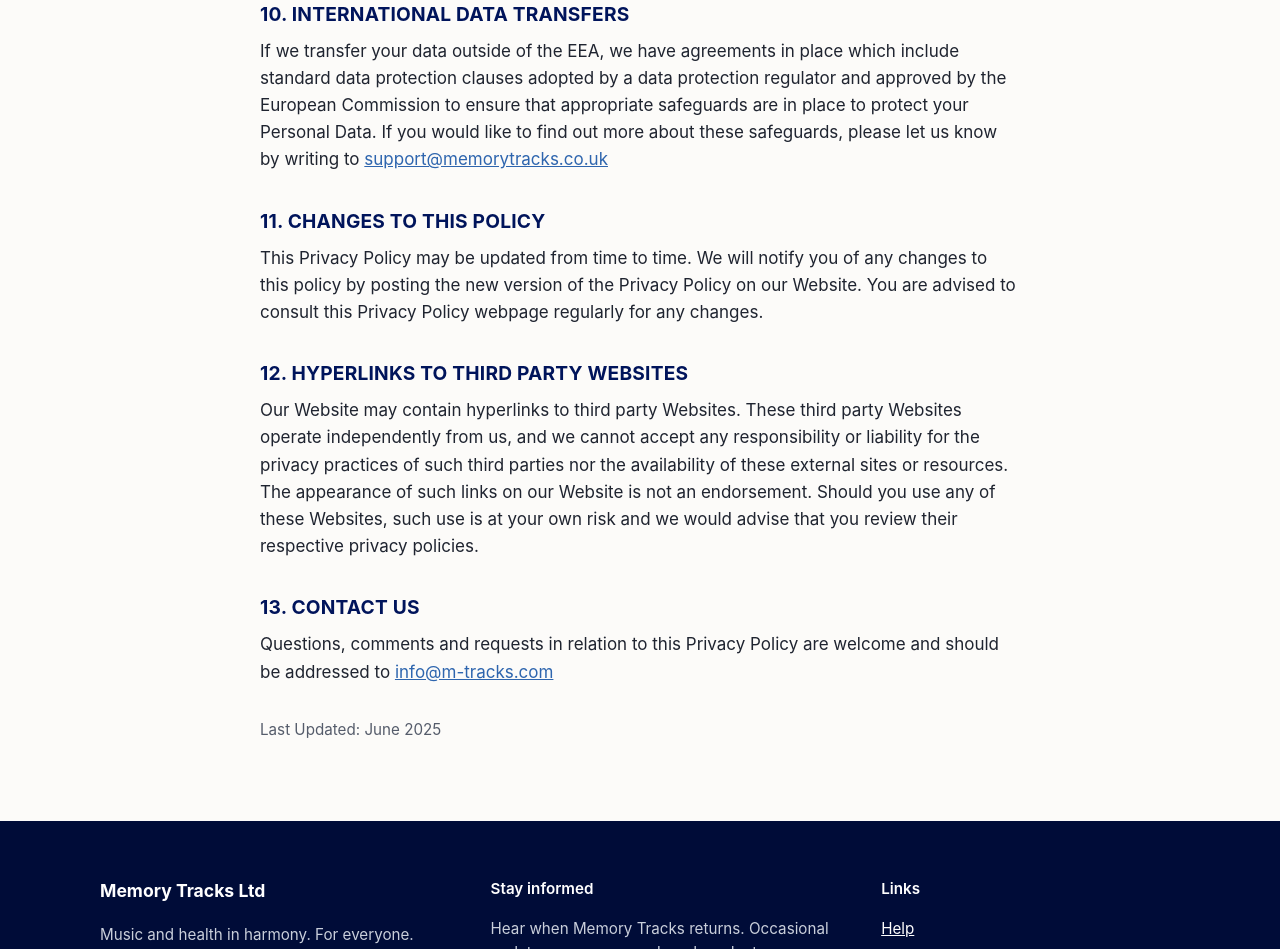
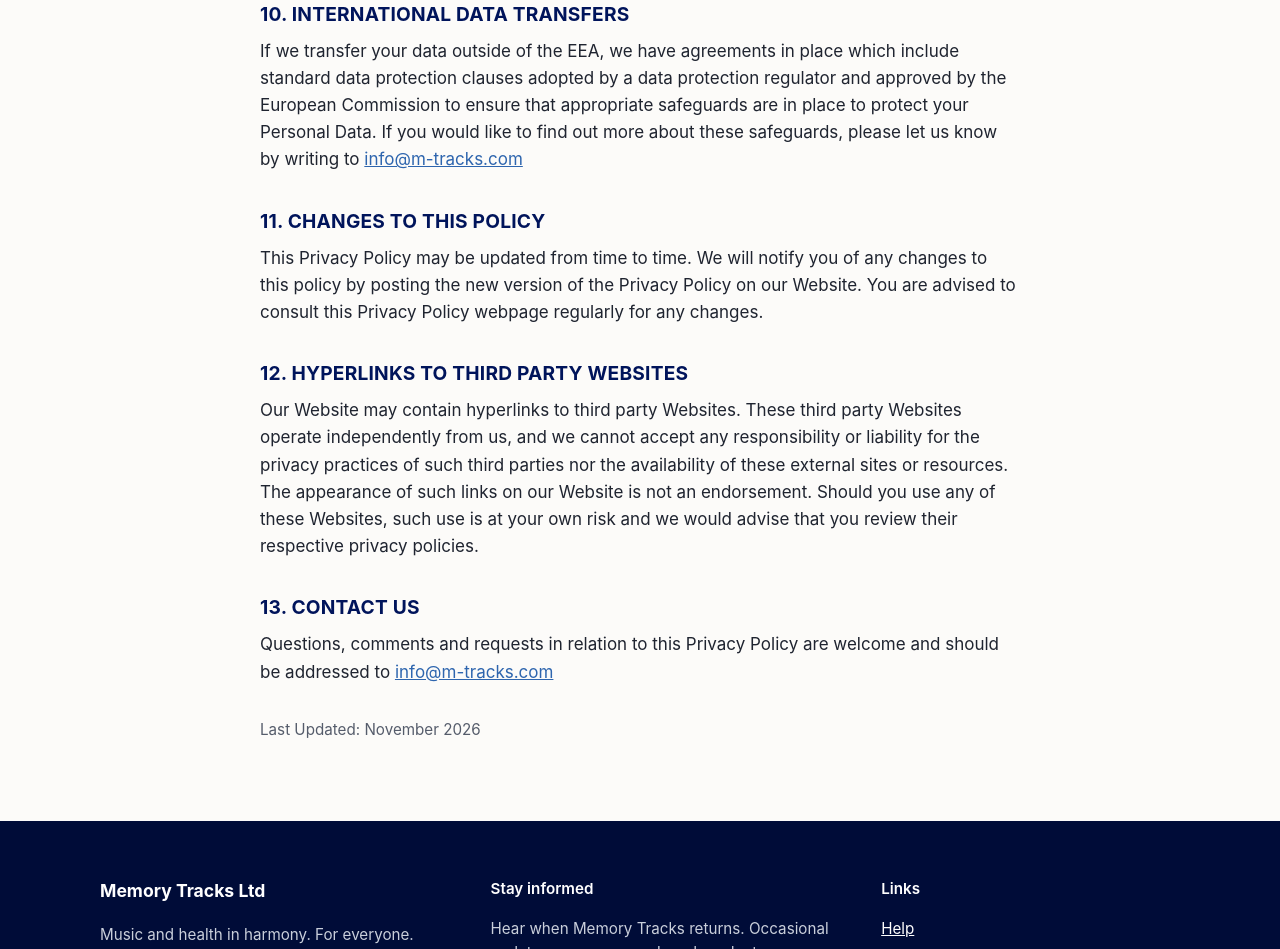
Before and after one commit to MemoryTracks/m-tracks_new, a plain HTML site: page app-privacy-policy.html in a window 1280 px wide. Shown: the part 8209-9158 px from the top of the page. Drawn offline with Linux system fonts and the light colour scheme.

Commit message:
Update contact email and last updated date in privacy policy

```diff
--- a/app-privacy-policy.html
+++ b/app-privacy-policy.html
@@ -177,14 +177,14 @@
         <p>We use HTTPS for all communication between the app and our AWS managed servers, ensuring that all personally identifiable data is encrypted in transit</p>
         <p>The Memory Tracks Ltd Data Protection Officer (DPO) is Mr Gordon Anderson: <a href="mailto:gordon@m-tracks.com">gordon@m-tracks.com</a></p>
         <h2>10. INTERNATIONAL DATA TRANSFERS</h2>
-        <p>If we transfer your data outside of the EEA, we have agreements in place which include standard data protection clauses adopted by a data protection regulator and approved by the European Commission to ensure that appropriate safeguards are in place to protect your Personal Data. If you would like to find out more about these safeguards, please let us know by writing to <a href="mailto:support@memorytracks.co.uk">support@memorytracks.co.uk</a></p>
+        <p>If we transfer your data outside of the EEA, we have agreements in place which include standard data protection clauses adopted by a data protection regulator and approved by the European Commission to ensure that appropriate safeguards are in place to protect your Personal Data. If you would like to find out more about these safeguards, please let us know by writing to <a href="mailto:info@m-tracks.com">info@m-tracks.com</a></p>
         <h2>11. CHANGES TO THIS POLICY</h2>
         <p>This Privacy Policy may be updated from time to time. We will notify you of any changes to this policy by posting the new version of the Privacy Policy on our Website. You are advised to consult this Privacy Policy webpage regularly for any changes.</p>
         <h2>12. HYPERLINKS TO THIRD PARTY WEBSITES</h2>
         <p>Our Website may contain hyperlinks to third party Websites. These third party Websites operate independently from us, and we cannot accept any responsibility or liability for the privacy practices of such third parties nor the availability of these external sites or resources. The appearance of such links on our Website is not an endorsement. Should you use any of these Websites, such use is at your own risk and we would advise that you review their respective privacy policies.</p>
         <h2>13. CONTACT US</h2>
         <p>Questions, comments and requests in relation to this Privacy Policy are welcome and should be addressed to <a href="mailto:info@m-tracks.com">info@m-tracks.com</a></p>
-        <p class="legal-updated">Last Updated: June 2025</p>
+        <p class="legal-updated">Last Updated: November 2026</p>
     </div>
   </main>
 
```
